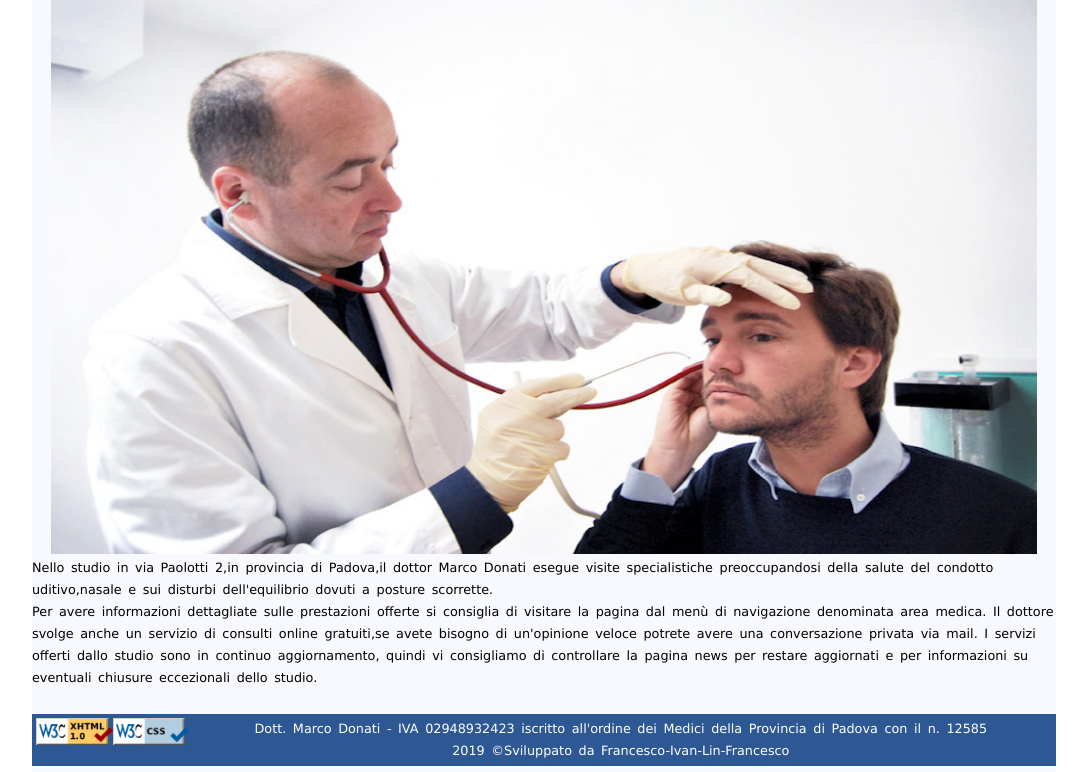
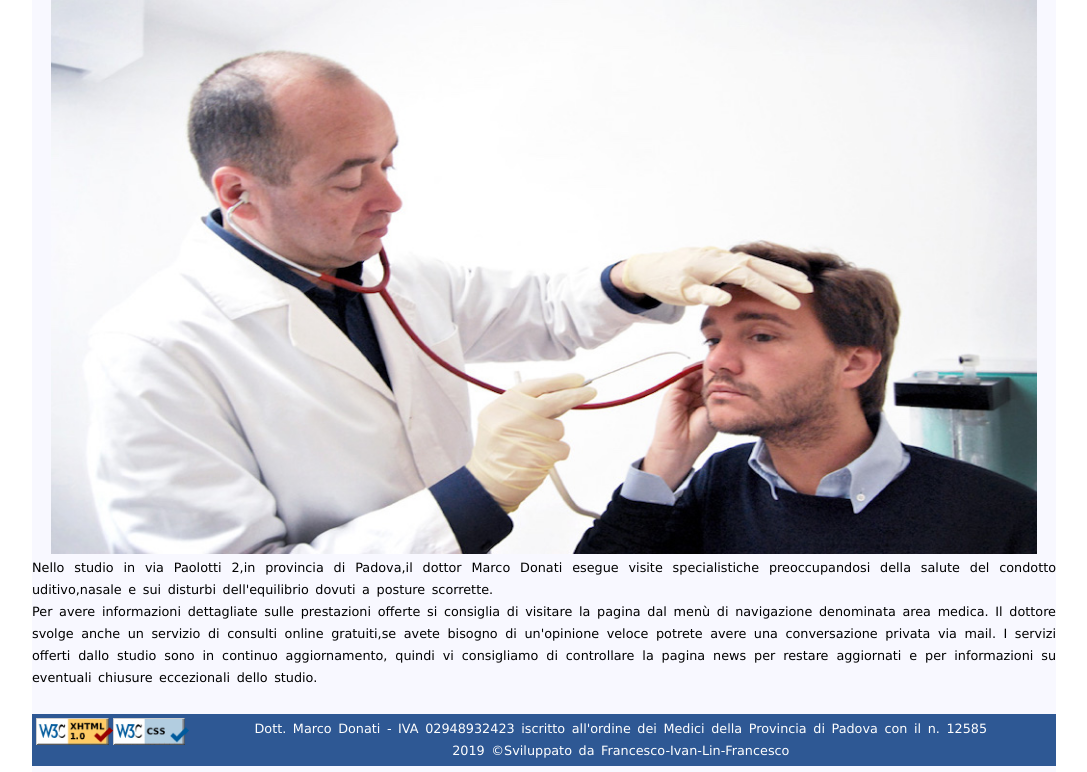
Before and after one commit to ivanfurlan/tecweb, a PHP site: page /HTML/index.html in a window 1280 px wide. Shown: the part 186-958 px from the top of the page, without its empty margins (96-1183 px from the left). Run offline with PHP 8.4, Linux system fonts and the light colour scheme.

Commit message:
Update styledesktop.css

```diff
--- a/CSS/styledesktop.css
+++ b/CSS/styledesktop.css
@@ -351,7 +351,7 @@ p{
 
 /*      CSS DOTTORE.HTML       */
 #presentazione{
-     text-align: left;
+     text-align: justify;
 
 /*      CSS INDEX.HTML       */
 
```
